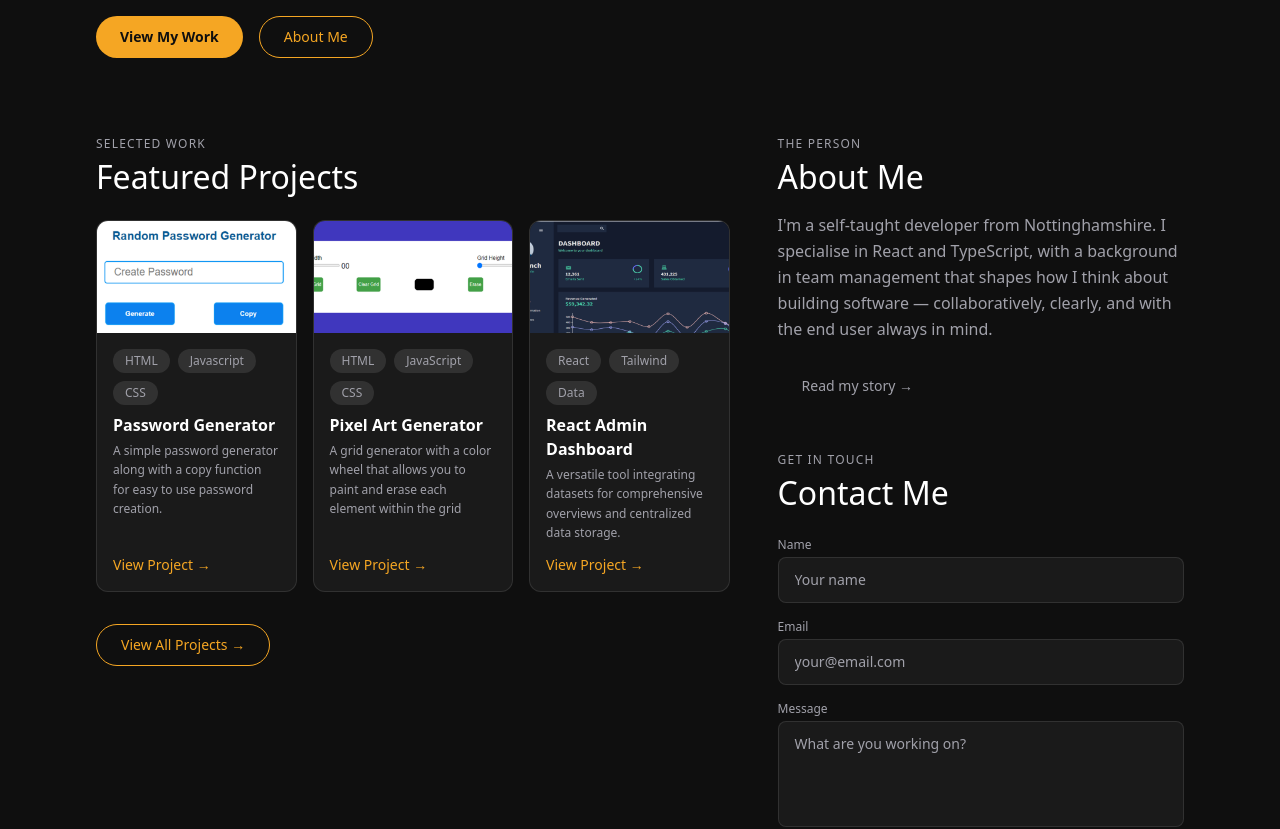
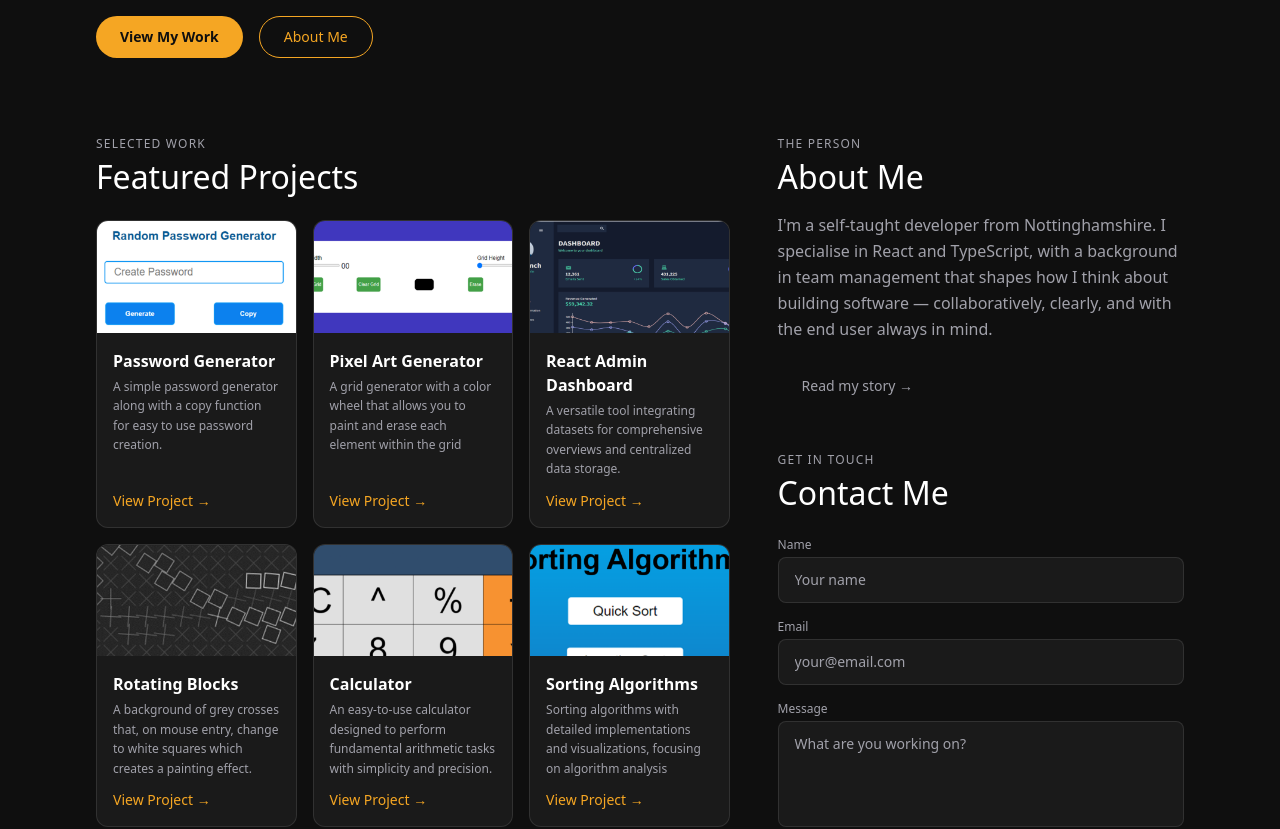
Before and after one commit to KaineBinch/KaineBinch.github.io, a React (Vite) app: page / in a window 1280 px wide. Shown: the part 480-1309 px from the top of the page. Built offline with nearby package versions, Linux system fonts and the light colour scheme.

Commit message:
feat: update project display logic to show more projects in carousel and grid; enhance layout for better structure

```diff
--- a/src/components/homepage/FeaturedProjectCard.jsx
+++ b/src/components/homepage/FeaturedProjectCard.jsx
@@ -1,5 +1,4 @@
 import Card from "../ui/Card"
-import Tag from "../ui/Tag"
 
 const FeaturedProjectCard = ({ project }) => (
   <Card className="overflow-hidden group hover:border-white/20 transition-colors duration-300 h-full flex flex-col">
@@ -11,9 +10,6 @@ const FeaturedProjectCard = ({ project }) => (
       />
     </div>
     <div className="p-4 flex flex-col flex-1">
-      <div className="flex flex-wrap gap-2 mb-2">
-        {project.tags.map((tag) => <Tag key={tag}>{tag}</Tag>)}
-      </div>
       <h3 className="text-text-1 font-semibold text-base mb-1">{project.title}</h3>
       <p className="text-text-2 text-xs mb-3 leading-relaxed flex-1">{project.shortDesc}</p>
       <a
--- a/src/components/homepage/ProjectsCarousel.jsx
+++ b/src/components/homepage/ProjectsCarousel.jsx
@@ -23,7 +23,7 @@ const ProjectsCarousel = () => (
     {/* Cards bleed to the right edge; left padding matches Container's px-6 lg:px-8 */}
     <div className="overflow-x-auto">
       <div className="flex gap-4 snap-x snap-mandatory scroll-smooth pb-4 px-6 lg:px-8">
-        {projects.slice(0, 3).map((project) => (
+        {projects.slice(0, 6).map((project) => (
           <div
             key={project.title}
             className="snap-start flex-shrink-0 w-[78vw] max-w-[300px]">
--- a/src/components/homepage/ProjectsGrid.jsx
+++ b/src/components/homepage/ProjectsGrid.jsx
@@ -5,7 +5,7 @@ import Button from "../ui/Button"
 import FeaturedProjectCard from "./FeaturedProjectCard"
 
 const ProjectsGrid = () => (
-  <div>
+  <div className="flex flex-col h-full">
     <motion.div variants={fadeIn} initial="hidden" whileInView="show" viewport={{ once: true }}>
       <p className="text-label uppercase tracking-widest text-text-2 mb-2">Selected Work</p>
       <h2 className="text-section text-text-1 mb-6">Featured Projects</h2>
@@ -17,7 +17,7 @@ const ProjectsGrid = () => (
       initial="hidden"
       whileInView="show"
       viewport={{ once: true, margin: "-60px" }}>
-      {projects.slice(0, 3).map((project) => (
+      {projects.slice(0, 6).map((project) => (
         <motion.div
           key={project.title}
           variants={fadeUp}
@@ -29,7 +29,7 @@ const ProjectsGrid = () => (
       ))}
     </motion.div>
 
-    <motion.div className="mt-8" variants={fadeUp} initial="hidden" whileInView="show" viewport={{ once: true }}>
+    <motion.div className="mt-auto pt-4" variants={fadeUp} initial="hidden" whileInView="show" viewport={{ once: true }}>
       <Button variant="secondary" href="/#/projects">View All Projects →</Button>
     </motion.div>
   </div>
```
